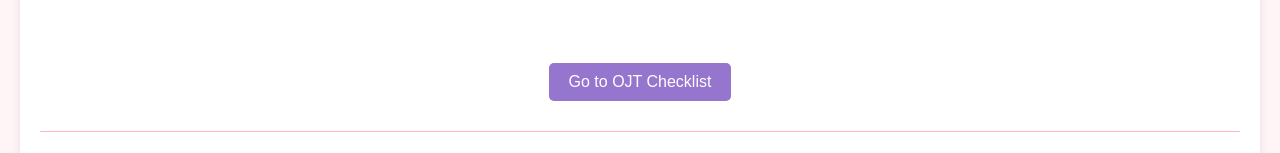
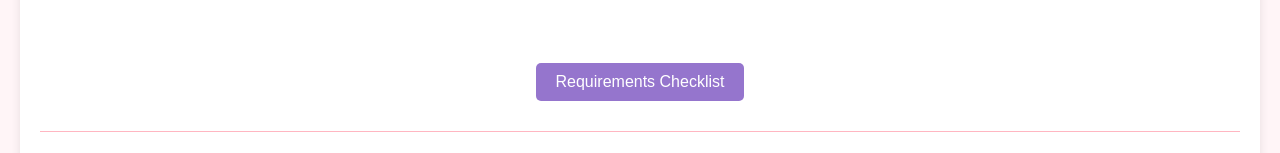
Before and after one commit to LycRcfrt/ojt-hour-tracker, a plain HTML site: page index.html in a window 1280 px wide. Shown: the part 552-705 px from the top of the page. Drawn offline with Linux system fonts and the light colour scheme.

Commit message:
Update index.html

```diff
--- a/index.html
+++ b/index.html
@@ -283,7 +283,7 @@
     </div>
 
 <div class="checklist-container">
-        <a href="ojt-checklist.html" class="checklist-btn">Go to OJT Checklist</a>
+        <a href="ojt-checklist.html" class="checklist-btn">Requirements Checklist</a>
     </div>
 
 
```
